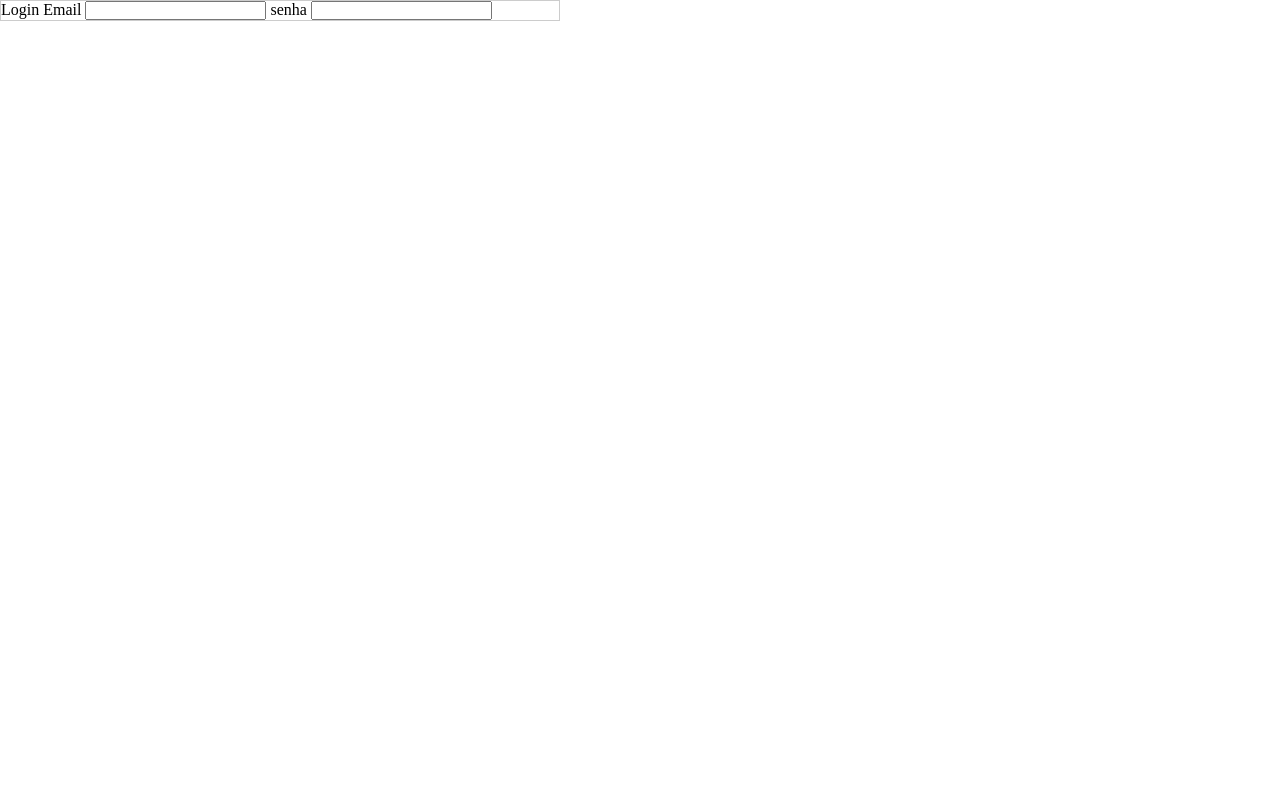
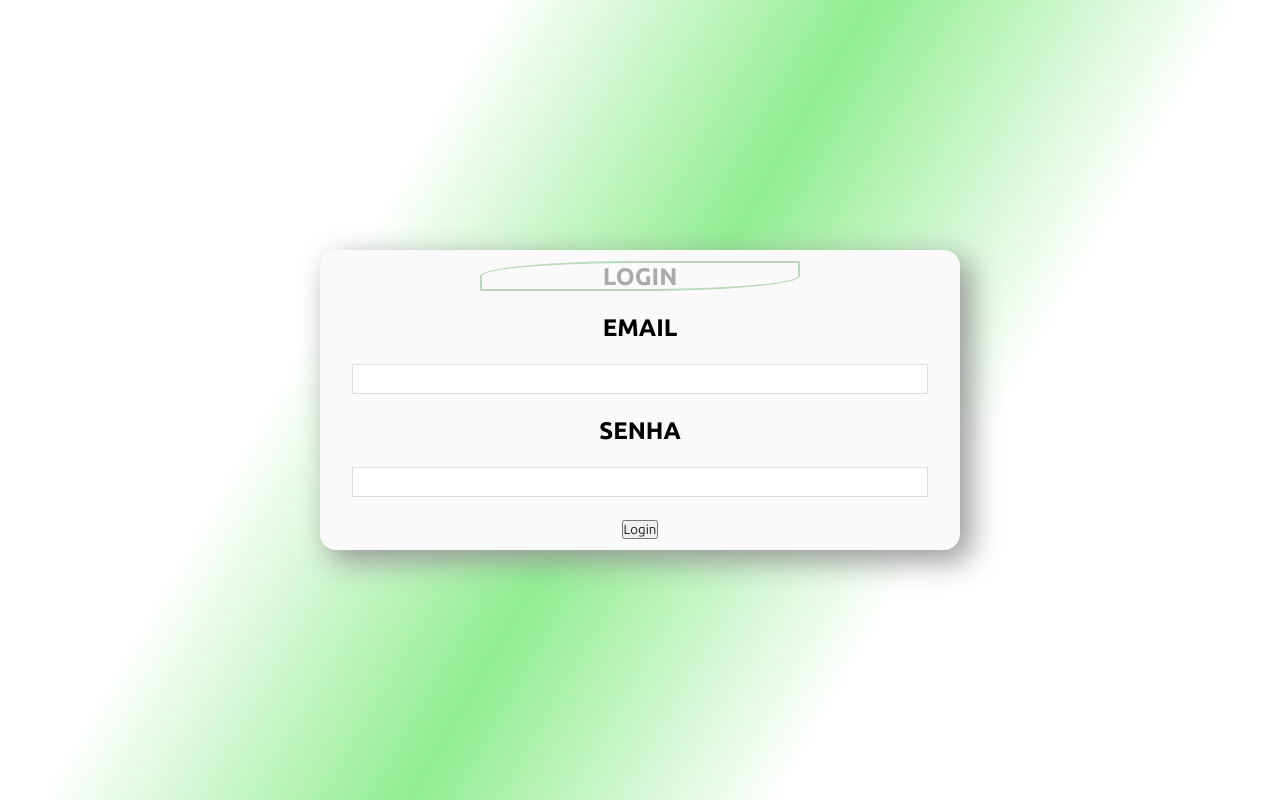
Before and after one commit to Luiz-Augusto-Souza/Meu-inicio-github, a plain HTML site: page login/index.html in a window 1280 px wide. Shown: the top 800 px of the page. Drawn offline with Linux system fonts and the light colour scheme.

Commit message:
alteração css
alteração no estilo:
-fundo
-fontes
-cores
inputs
-título

```diff
--- a/login/index.css
+++ b/login/index.css
@@ -1,15 +1,85 @@
+@import url('https://fonts.googleapis.com/css2?family=Ubuntu:wght@300;700&display=swap');
 *{
     margin: 0;
     padding: 0;
     box-sizing: border-box;
+    font-family: 'ubuntu', sans-serif;
 }
 
 body{
+    display: flex;
+    width: 100vw;
+    height: 100vh;
+    align-items: center;
+    justify-content: center;
+    overflow: hidden;
+    user-select: none;
+}
+
+form.container{
+   border-radius: 1em/1em;
+   background-color: rgb(250, 250, 250);
+box-shadow: #999 10px 10px 30px 1px;
+
+   width: 50vw;
+   min-width: 300px;
+   max-width: 700px;
+
+   height: 50vh;
+   max-height: 300px;
+   min-height: 200px;
+
+   display: flex;
+   justify-content: space-around;
+   align-items: center;
+
+   flex-direction: column;
+   flex-grow: initial;
+
+   position: relative;
+   z-index: top;
+
 
 }
+form.container::before{
+    content: "";
+    display: block;
+    position: absolute;
+    background: linear-gradient(90deg, #fff, lightgreen, #fff);
+    width: 100%;
+    height: 180vh;
+    z-index: -10;
+    transform: rotateZ(30deg);
+}
 
-div.container{
-   border: 1px solid #ccc;
-   width: 700px;
-   max-width: 70vh;
+span.titulo{
+    text-align: center;
+    text-transform: uppercase;
+    font-weight: bold;
+    font-size: 1.5em;
+    color: #aaa;
+    height: 30px;
+    border: 2px solid rgba(0, 128, 0, 0.267);
+    width: 50%;
+    border-radius: 50% 0%;
+    margin:0 auto;
+
+
 }
+form.container input{
+    width: 90%;
+    font-size: 1em;
+    padding: 5px;
+    border: 1px solid #ddd;
+}
+form.container label{
+    text-transform: uppercase;
+    font-weight: bold;
+    font-size: 1.5em;
+}
+
+form.container button{
+
+
+
+}
--- a/login/index.html
+++ b/login/index.html
@@ -9,12 +9,13 @@
     <link rel="stylesheet" href="index.css">
 </head>
 <body>
-    <div class="container">
+    <form action="#" method="get" class="container">
         <span class="titulo">Login</span>
         <label>Email</label>
         <input type="email" name="email">
         <label>senha</label>
         <input type="password" name="senha">
-    </div>
+        <button type="submit">Login</button>
+    </form>
 </body>
 </html>
```
